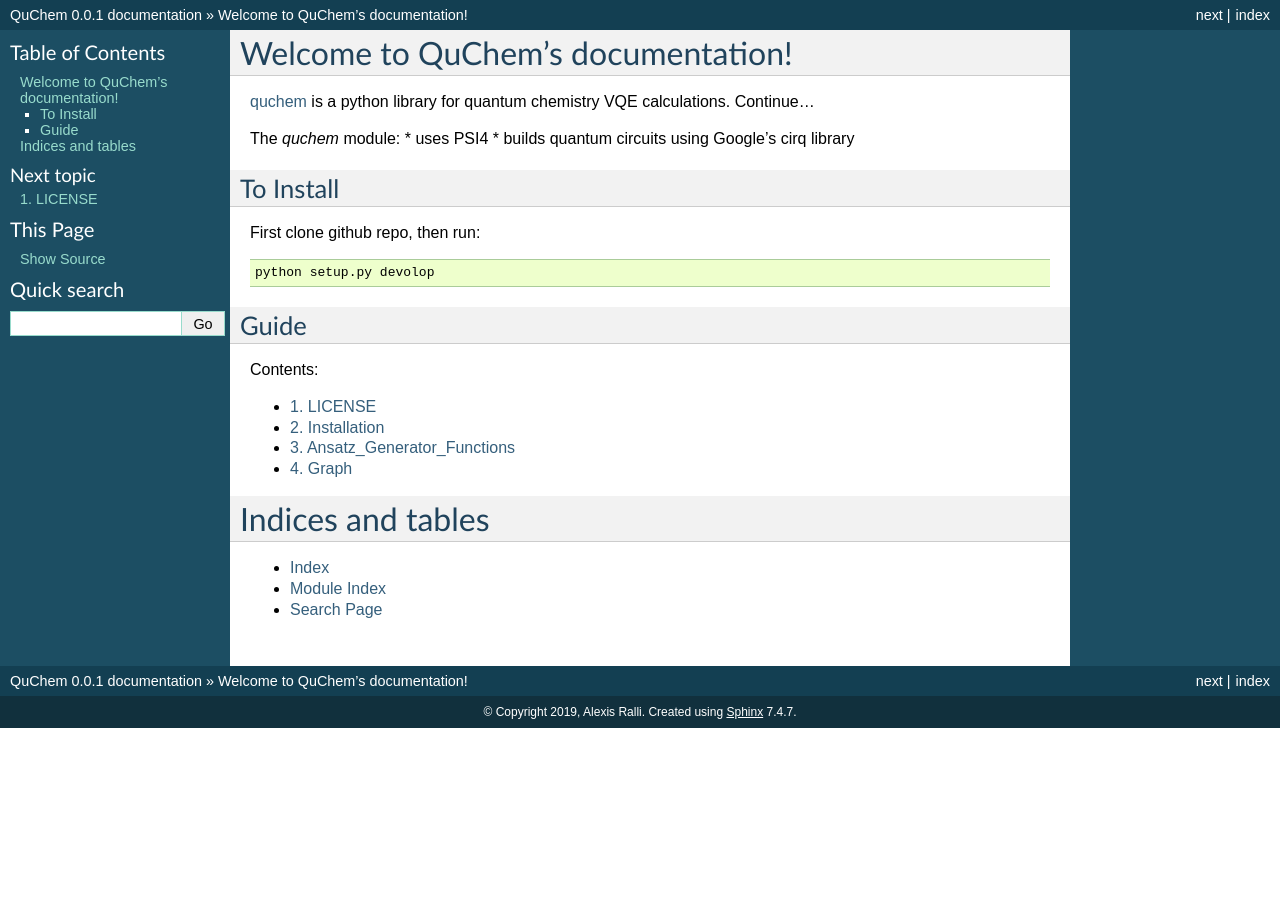
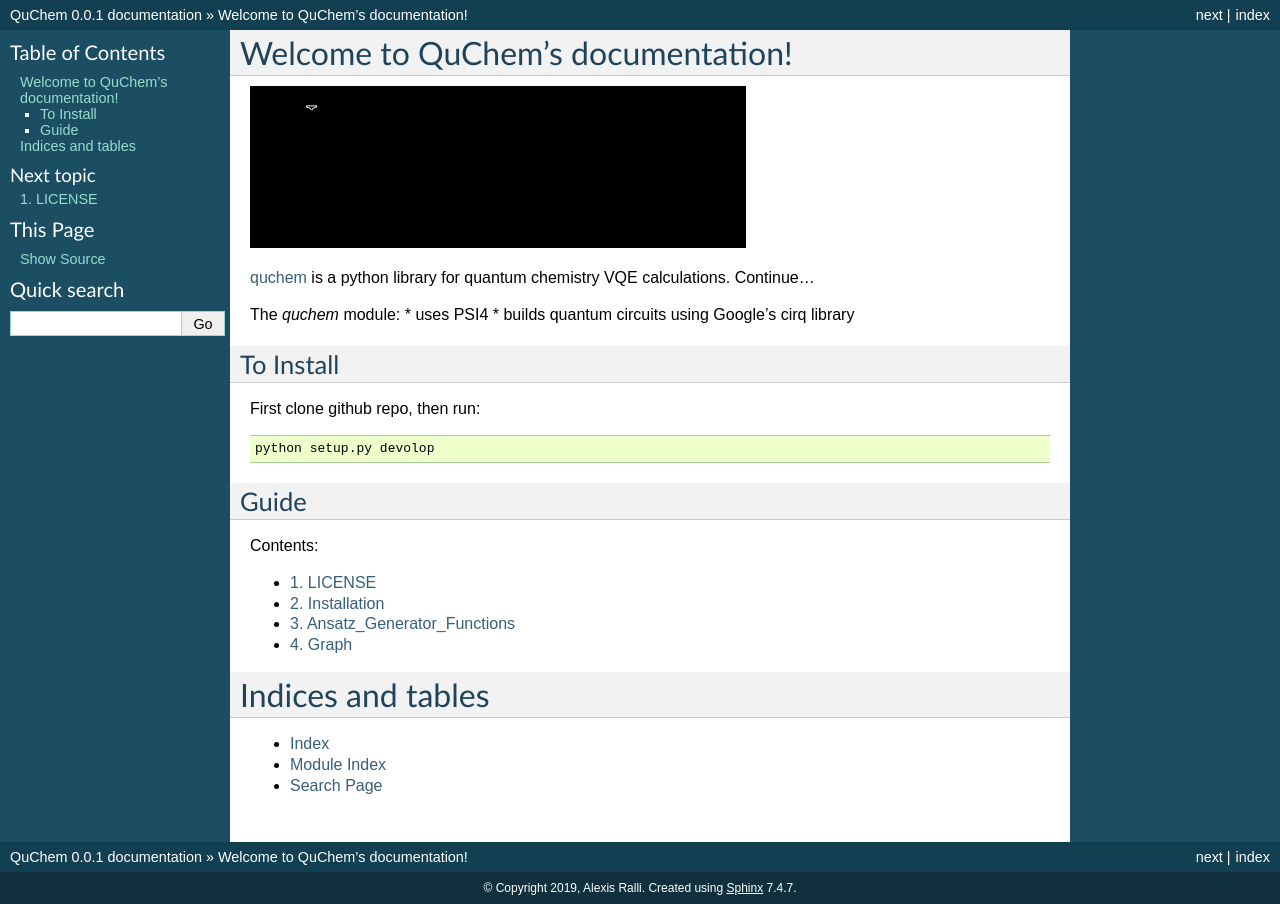
Before and after one commit to AlexisRalli/VQE-code, a Sphinx documentation site: the page built from docs/index.rst, in a window 1280 px wide. Built offline with Sphinx 7.4.7, drawn with Linux system fonts in a browser that asks for light colours.

Commit message:
gif added

```diff
--- a/docs/index.rst
+++ b/docs/index.rst
@@ -1,5 +1,8 @@
 Welcome to QuChem's documentation!
 ==================================
+
+.. image:: /Media/WelcomeGif.gif
+
 
 .. QuChem documentation master file, created by
    sphinx-quickstart on Thu Nov 28 23:07:38 2019.
```
Also changed, not shown: docs/Media/WelcomeGif.gif (added), 1 other file.
